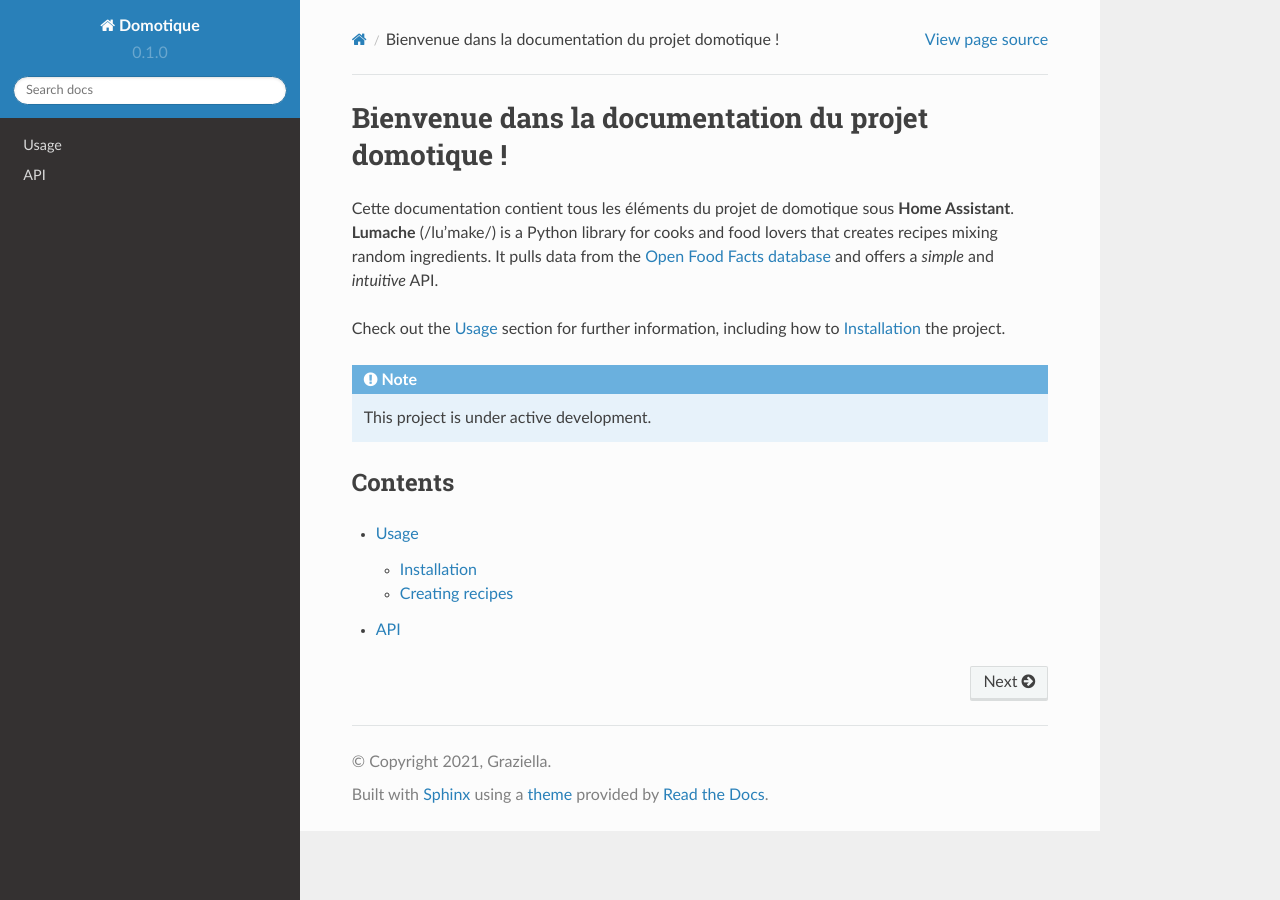
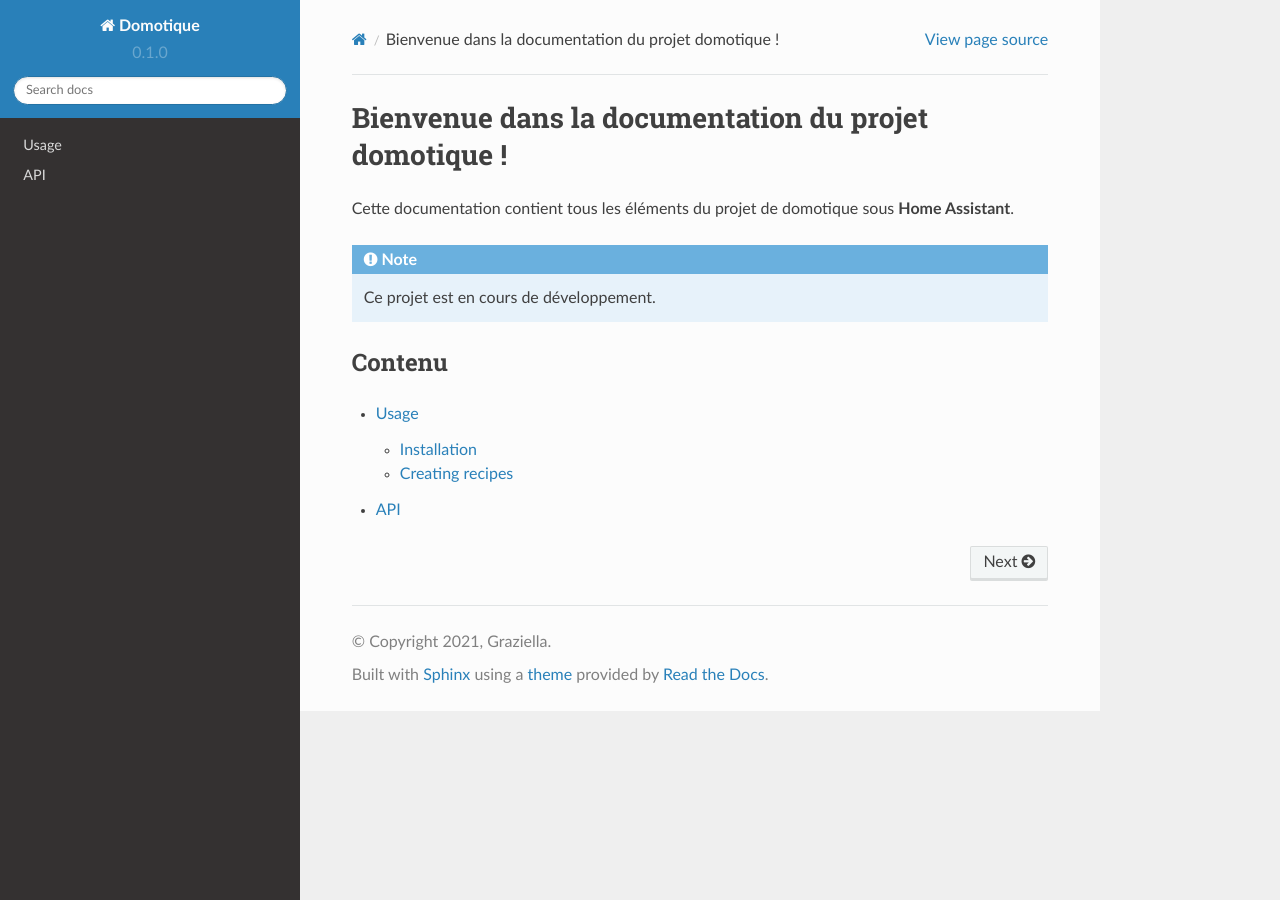
Before and after one commit to gcadorel2733/rdt-documentation, a Sphinx documentation site: the page built from docs/source/index.rst, in a window 1280 px wide. Built offline with Sphinx 7.4.7 and the Read the Docs theme 2.0.0, drawn with Linux system fonts in a browser that asks for light colours.

Commit message:
Update index.rst

```diff
--- a/docs/source/index.rst
+++ b/docs/source/index.rst
@@ -2,19 +2,12 @@
 ===================================
 
 Cette documentation contient tous les éléments du projet de domotique sous **Home Assistant**.
-**Lumache** (/lu'make/) is a Python library for cooks and food lovers
-that creates recipes mixing random ingredients.
-It pulls data from the `Open Food Facts database <https://world.openfoodfacts.org/>`_
-and offers a *simple* and *intuitive* API.
-
-Check out the :doc:`usage` section for further information, including
-how to :ref:`installation` the project.
 
 .. note::
 
-   This project is under active development.
+   Ce projet est en cours de développement.
 
-Contents
+Contenu
 --------
 
 .. toctree::
```
